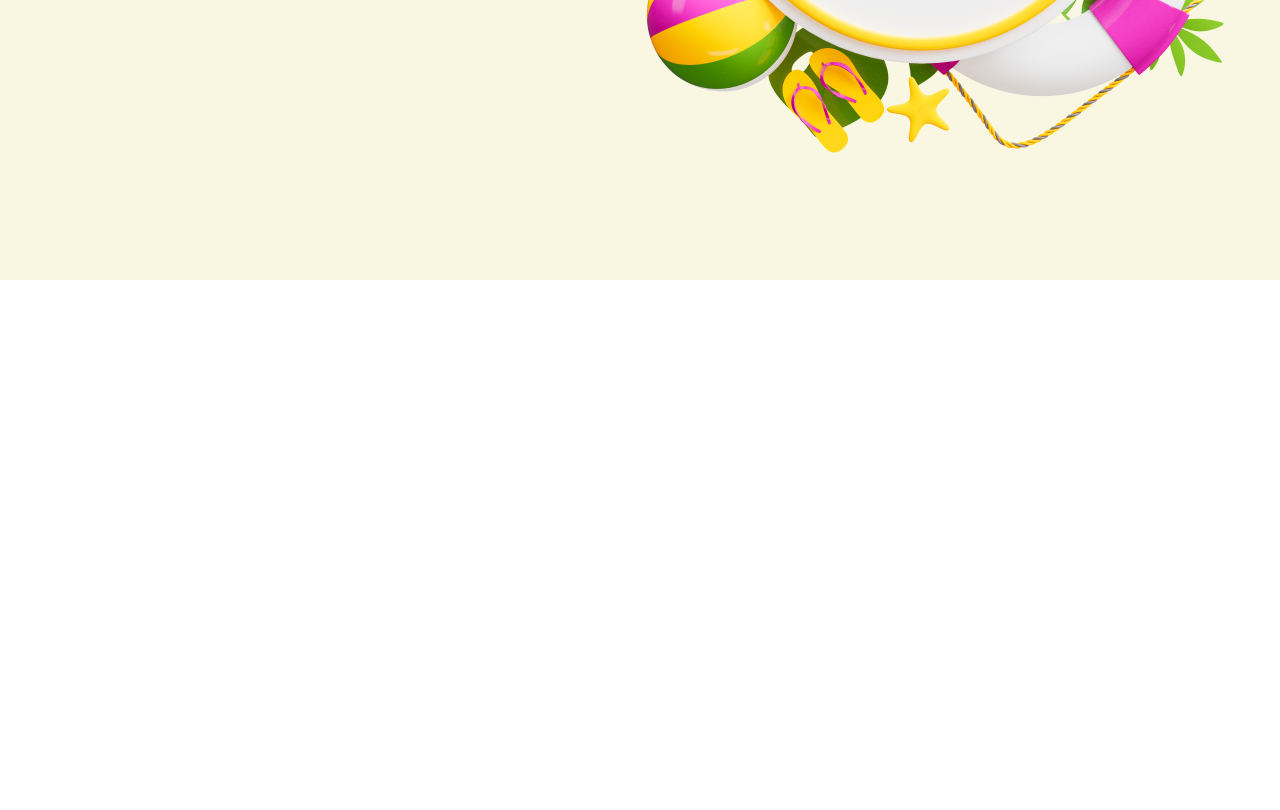
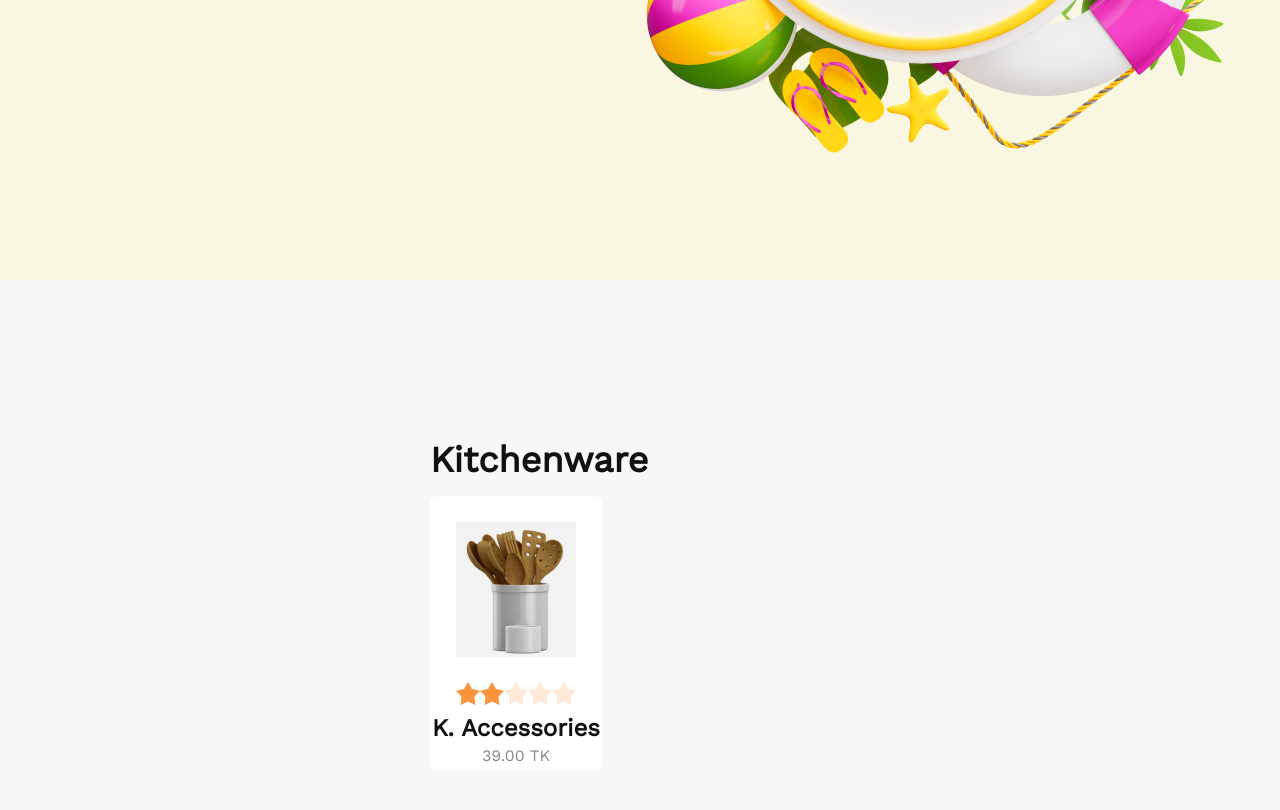
Before and after one commit to rajalishikh/A-summer-sale-website, a plain HTML site: page index.html in a window 1280 px wide. Shown: the part 520-1330 px from the top of the page. Before the commit the page ends 800 px from the top, so only its background shows below. Drawn offline with nearby package versions, Linux system fonts and the light colour scheme.

Commit message:
add my card section

```diff
--- a/index.html
+++ b/index.html
@@ -48,5 +48,39 @@
         </div>
       </section>
     </header>
+    <!-- end my header section  -->
+  <main class="bg-[#F8F8F8] ">
+    <section class=" m-0 lg:ml-40 pt-40  flex flex-col lg:flex-row  justify-around">
+
+
+      <!-- start my card section   -->
+      <div>
+        <!-- kitchen part -->
+        <h3 class="text-[#111] text-4xl font-semibold mb-4">Kitchenware</h3>
+        <div class="grid gap-8 grid-flow-row lg:grid-cols-3 ">
+          <!-- start my Kitchenware section  -->
+          <!-- kitchen card part 1 -->
+          <div onclick="handleClick(this)" class=" bg-[#FFF] border-solid border-2 border-white rounded-lg mb-10">
+
+
+            <div class=" flex justify-center bg-[#1111110D] m-6">
+              <img src="images/prod1.png" alt="" srcset="">
+            </div>
+            <div class="text-center">
+              <div class="rating rating-md">
+                <input type="radio" name="rating-7" class="mask mask-star-2 bg-orange-400" />
+                <input type="radio" name="rating-7" class="mask mask-star-2 bg-orange-400" checked />
+                <input type="radio" name="rating-7" class="mask mask-star-2 bg-orange-400" />
+                <input type="radio" name="rating-7" class="mask mask-star-2 bg-orange-400" />
+                <input type="radio" name="rating-7" class="mask mask-star-2 bg-orange-400" />
+
+              </div>
+              <p class="text-center text-[#111] font-semibold text-2xl">K. Accessories</p>
+              <p class="text-center text-[#11111180] font-normal">39.00 TK</p>
+
+
+            </div>
+
+          </div>
   </body>
 </html>
```
